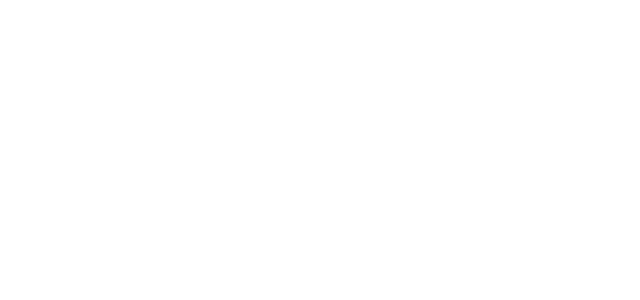
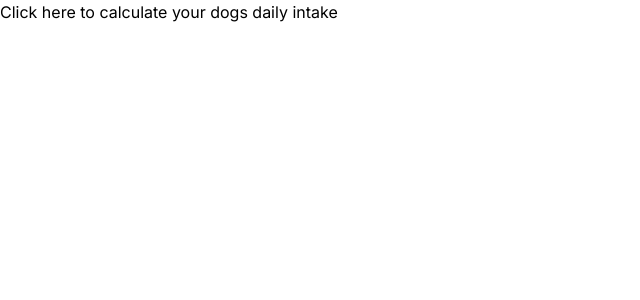
Before and after one commit to ToddPeltzer/dog-food-calculator, a Next.js app: page / in a window 1280 px wide. Shown: the top 300 px of the page, without its empty margins (0-640 px from the left). Built offline with nearby package versions, Linux system fonts and the light colour scheme.

Commit message:
Initial page route to calculator is up/routes are working

```diff
--- /dev/null
+++ b/app/calculator/page.tsx
@@ -0,0 +1,7 @@
+import React from 'react'
+
+export default function calculator() {
+  return (
+    <div>Calculator Page</div>
+  )
+}
--- a/app/page.tsx
+++ b/app/page.tsx
@@ -1,7 +1,9 @@
+import Link from "next/link";
+
 export default function Home() {
   return (
     <main>
-
+      <Link href="/calculator">Click here to calculate your dogs daily intake</Link>
     </main>
   );
 }
```
